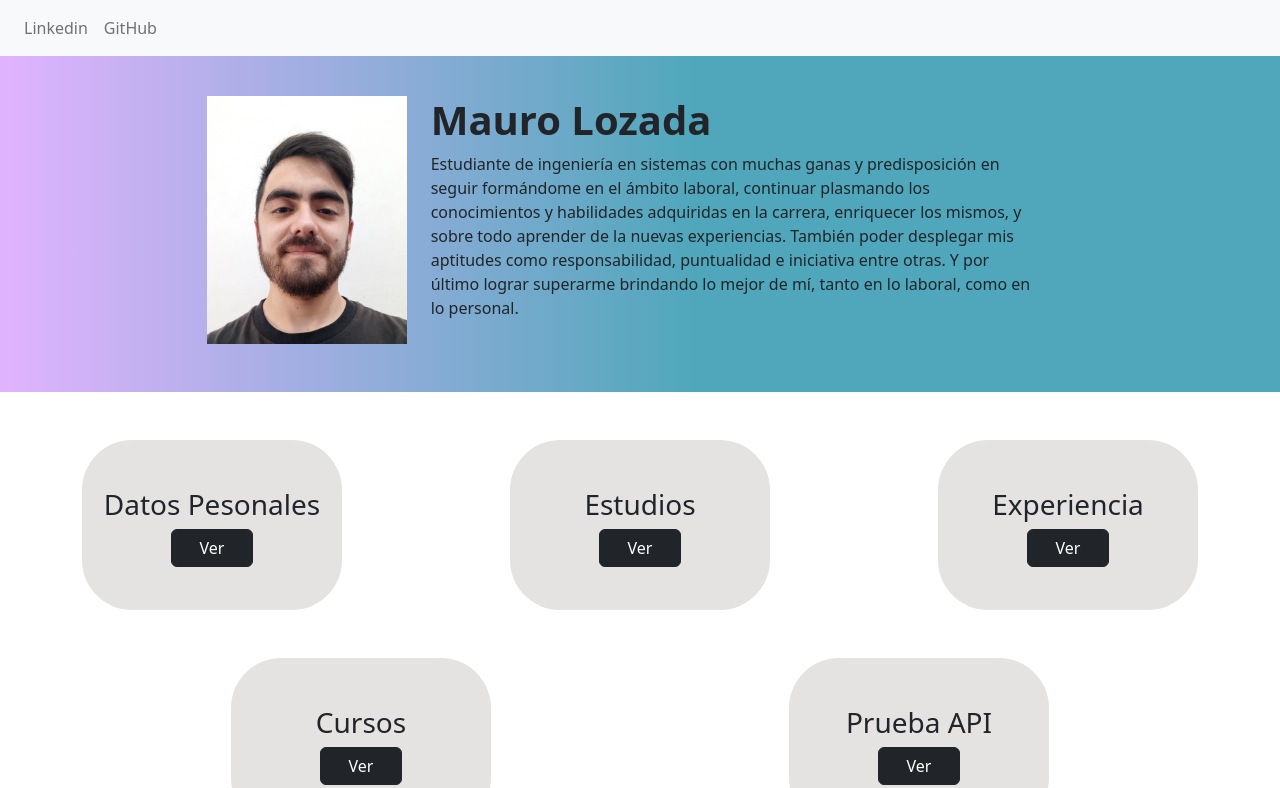
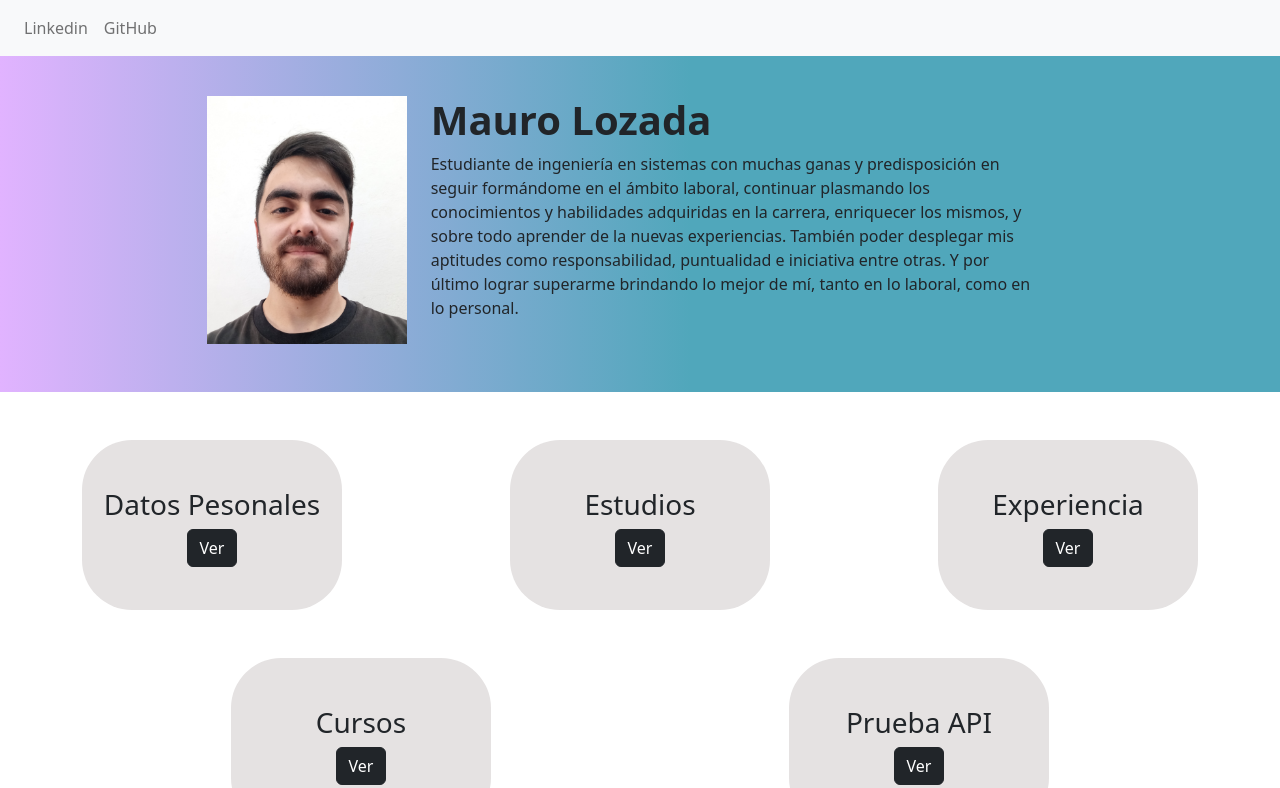
Before and after one commit to MauritoGit/Proyecto-Final-GIT, a React (Create React App) app: page / in a window 1280 px wide. Shown: the top 788 px of the page. Built offline with nearby package versions, Linux system fonts and the light colour scheme.

Commit message:
Botones Inicio Arreglado

```diff
--- a/src/componentes/Inicio.js
+++ b/src/componentes/Inicio.js
@@ -2,6 +2,7 @@ import React from "react";
 import foto from '../img/mifoto.jpg';
 import { Link } from "react-router-dom";
 import './Inicio.css';
+
 
 export default class Inicio extends React.Component {
 
@@ -29,25 +30,25 @@ export default class Inicio extends React.Component {
             <div class="d-flex container mt-5" id="row1">
               <div class="text-align-center pt-5" id="contenedor">
                 <h3>Datos Pesonales</h3>
-                <button class="btn btn-dark"><Link to="/datos" className="mx-3" style={{color: "white", textDecoration: "none"}}>Ver</Link></button>
+                <Link to="/datos" className="mx-3 btn btn-dark" style={{color: "white", textDecoration: "none"}}>Ver</Link>
               </div>
               <div class="text-align-center pt-5" id="contenedor">
                 <h3>Estudios</h3>
-                <button class="btn btn-dark"><Link to="/estudios" className="mx-3" style={{color: "white", textDecoration: "none"}}>Ver</Link></button>
+                <Link to="/estudios" className="mx-3 btn btn-dark" style={{color: "white", textDecoration: "none"}}>Ver</Link>
               </div>
               <div class="text-align-center pt-5" id="contenedor">
                 <h3>Experiencia</h3>
-                <button class="btn btn-dark"><Link to="/experiencia" className="mx-3" style={{color: "white", textDecoration: "none"}}>Ver</Link></button>
+                <Link to="/experiencia" className="mx-3 btn btn-dark" style={{color: "white", textDecoration: "none"}}>Ver</Link>
               </div>
             </div>
             <div class="d-flex container mt-1 mt-sm-5" id="row2">
               <div class="text-align-center pt-5" id="contenedor">
                 <h3>Cursos</h3>
-                <button class="btn btn-dark"><Link to="/cursos" className="mx-3" style={{color: "white", textDecoration: "none"}}>Ver</Link></button>
+                <Link to="/cursos" className="mx-3 btn btn-dark" style={{color: "white", textDecoration: "none"}}>Ver</Link>
               </div>
               <div class="text-align-center pt-5" id="contenedor">
                 <h3>Prueba API</h3>
-                <button class="btn btn-dark"><Link to="/apitest" className="mx-3" style={{color: "white", textDecoration: "none"}}>Ver</Link></button>
+                <Link to="/apitest" className="mx-3 btn btn-dark" style={{color: "white", textDecoration: "none"}}>Ver</Link>
               </div>
             </div>
             </>
```
